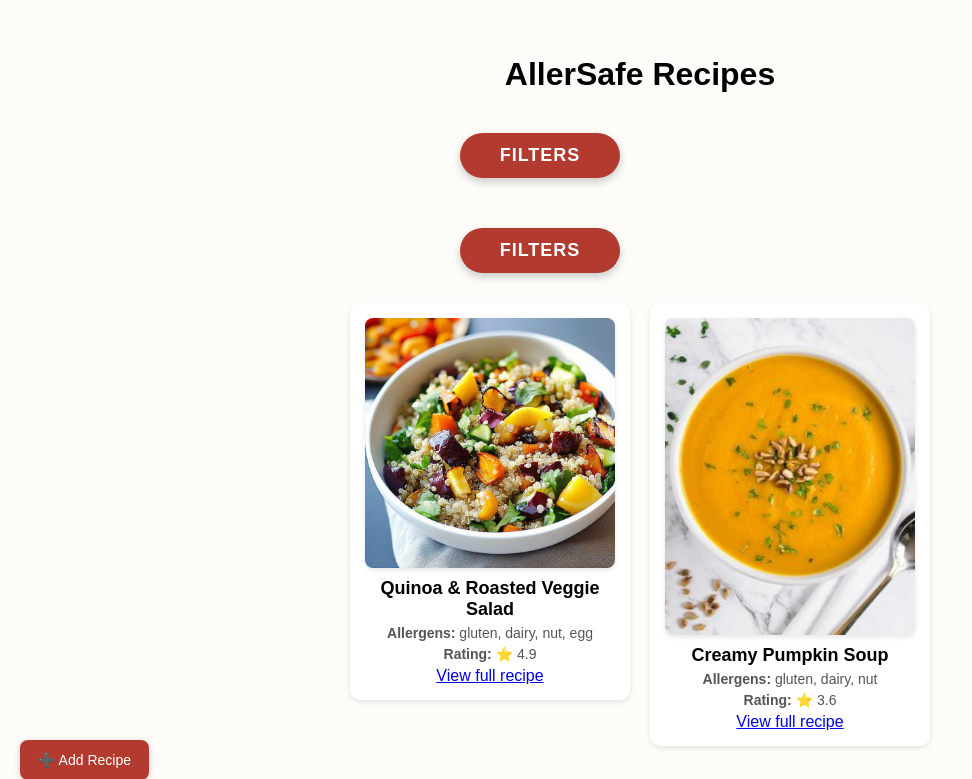
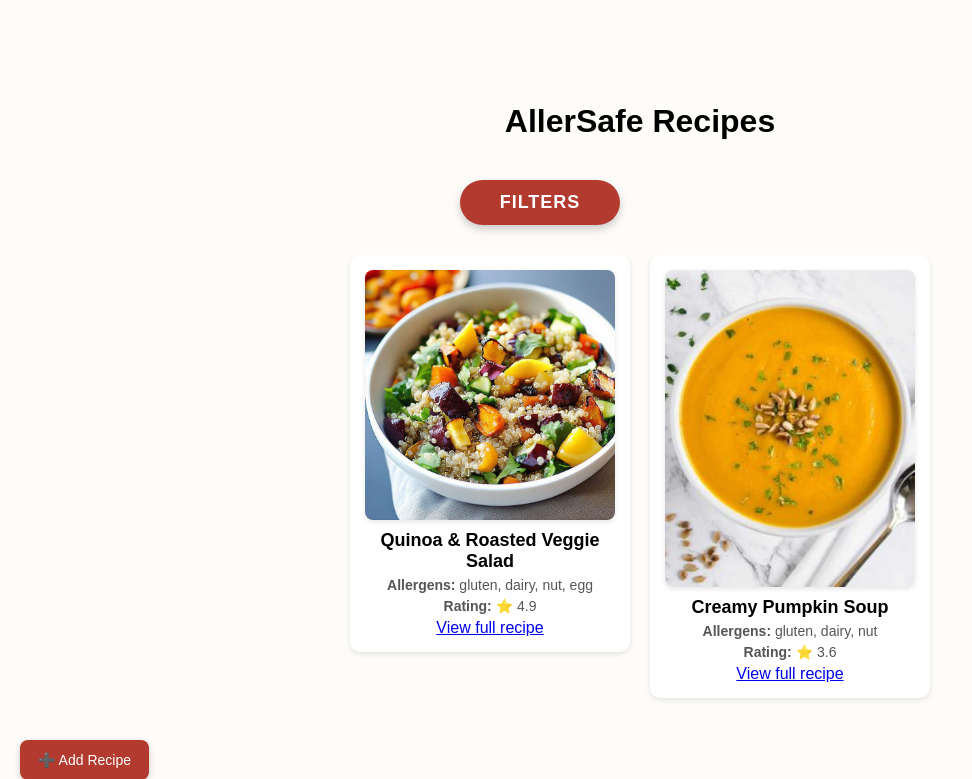
Before and after one commit to justQila/AllerSafe-TripleA, a Flask app: template templates/recipes.html in a window 1280 px wide. Shown: the top 779 px of the page, without its empty margins (0-972 px from the left). Run offline with Flask 3, Linux system fonts and the light colour scheme; the template is opened without the code that fills it: values that come from a table or form of the project are taken from there, others are empty; data comes from the database, SQL or seed files in the repository.

Commit message:
Update filter-popup.html

```diff
--- a/templates/filter-popup.html
+++ b/templates/filter-popup.html
@@ -124,7 +124,6 @@
 </head>
 <body>
 
-    <button id="filterBtn">FILTERS</button>
 
     <div id="filterPopup" class="popup" style="display:none;">
         <div class="popup-content">
```
